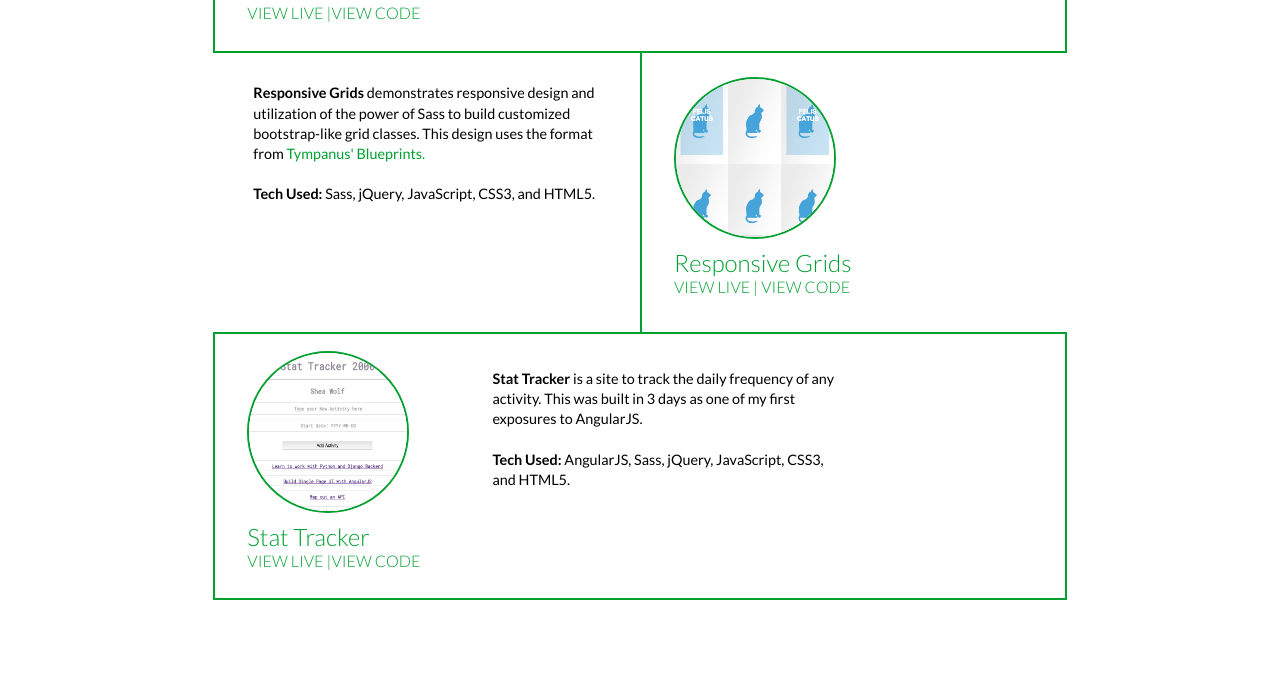
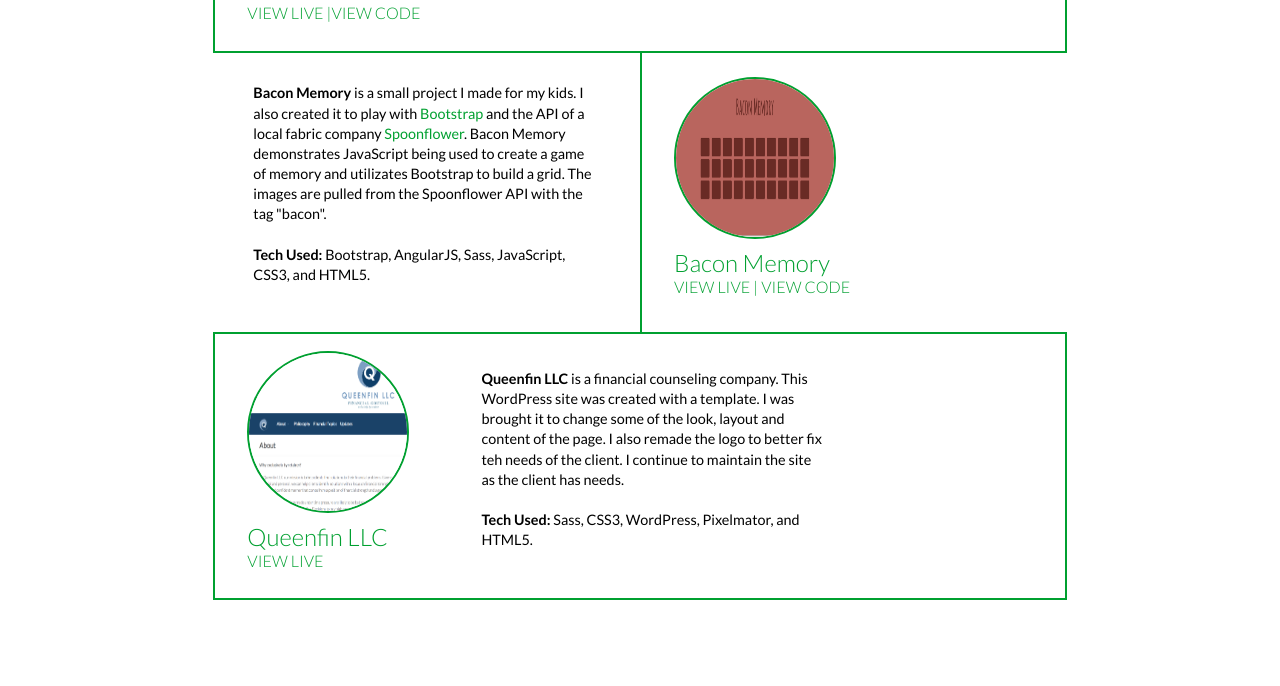
Before and after one commit to ShayHall/shayhall.gihub.io, a website: page index.html in a window 1280 px wide. Shown: the part 2744-3430 px from the top of the page. Drawn offline with Linux system fonts and the light colour scheme.

Commit message:
Add bacon memory and queenfin to portfolio.

```diff
--- a/index.html
+++ b/index.html
@@ -126,24 +126,25 @@
             <p><strong>Slideout Menu</strong> demonstrates responsive design as the navigation switches from a bar across the top to an accordion style dropdown menu in tablet and mobile.  This design uses the format from <a href="http://tympanus.net/Blueprints/HorizontalSlideOutMenu/">Tympanus' Blueprints.</a> </br></br><strong>Tech Used:</strong> Sass, jQuery, JavaScript, CSS3, and HTML5.</p>
           </div>
         </article><!--SlideOutMenu-->
+
         <article class="port-right">
           <div class="heading">
-            <img src="src/img/responsive-screenshot.png"/>
-            <h3>Responsive Grids</h3>
-            <h4><a href="http://shayhall.github.io/TIY-Assignments/ResponsiveGrid/">VIEW LIVE</a> | <a href="https://github.com/ShayHall/TIY-Assignments/tree/master/ResponsiveGrid">VIEW CODE</a></h4>
+            <img src="src/img/BaconMemory.png"/>
+            <h3>Bacon Memory</h3>
+            <h4><a href="http://shayhall.github.io/DummyReeper/memory/">VIEW LIVE</a> | <a href="https://github.com/ShayHall/DummyReeper/tree/master/memory">VIEW CODE</a></h4>
           </div>
           <div class="overview">
-            <p id="cats"><strong>Responsive Grids</strong> demonstrates responsive design and utilization of the power of Sass to build customized bootstrap-like grid classes.  This design uses the format from <a href="http://tympanus.net/Blueprints/ResponsiveFullWidthGrid/">Tympanus' Blueprints.</a> </br></br><strong>Tech Used:</strong> Sass, jQuery, JavaScript, CSS3, and HTML5.</p>
+            <p id="cats"><strong>Bacon Memory</strong> is a small project I made for my kids.  I also created it to play with <a href="http://getbootstrap.com/">Bootstrap</a> and the API of a local fabric company <a href="http://www.spoonflower.com/welcome">Spoonflower</a>.  Bacon Memory demonstrates JavaScript being used to create a game of memory and utilizates Bootstrap to build a grid.  The images are pulled from the Spoonflower API with the tag "bacon".</br></br><strong>Tech Used:</strong> Bootstrap, AngularJS, Sass, JavaScript, CSS3, and HTML5.</p>
           </div>
         </article><!--Responsive Grid-->
         <article class="port-left">
           <div class="heading">
-            <img src="src/img/stat-tracker-screenshot.png"/>
-            <h3>Stat Tracker</h3>
-            <h4><a href="https://stattracker-gui.firebaseapp.com/#/user">VIEW LIVE</a> |<a href="https://github.com/tiyd-stattracker">VIEW CODE</a></h4>
+            <img src="src/img/queenfin.png"/>
+            <h3>Queenfin LLC</h3>
+            <h4><a href="http://queenfin.com">VIEW LIVE</a></h4>
           </div>
           <div class="overview">
-            <p><strong>Stat Tracker</strong> is a site to track the daily frequency of any activity.  This was built in 3 days as one of my first exposures to AngularJS. </br></br><strong>Tech Used:</strong> AngularJS, Sass, jQuery, JavaScript, CSS3, and HTML5.</p>
+            <p><strong>Queenfin LLC</strong> is a financial counseling company.  This WordPress site was created with a template.  I was brought it to change some of the look, layout and content of the page.  I also remade the logo to better fix teh needs of the client.  I continue to maintain the site as the client has needs. </br></br><strong>Tech Used:</strong> Sass, CSS3, WordPress, Pixelmator, and HTML5.</p>
           </div>
         </article><!--Stat-Tracker-->
       </section><!--END Portfolio Section-->
```
Also changed, not shown: src/img/BaconMemory.png (added), src/img/queenfin.png (added).
